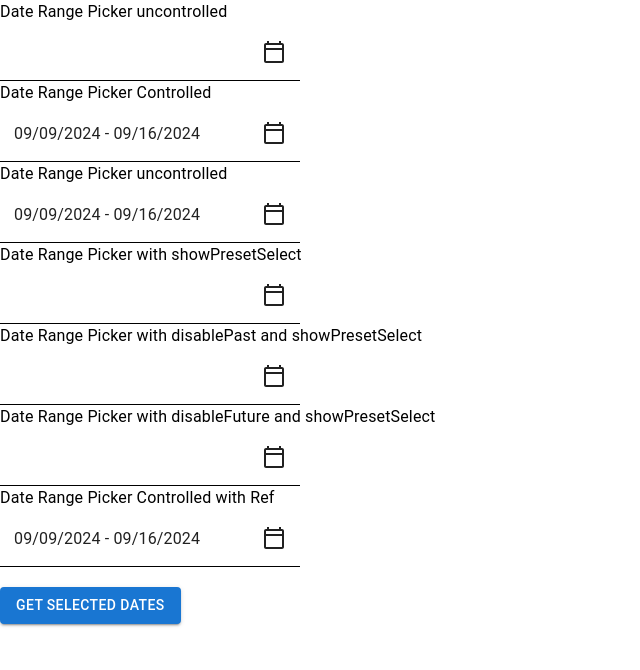
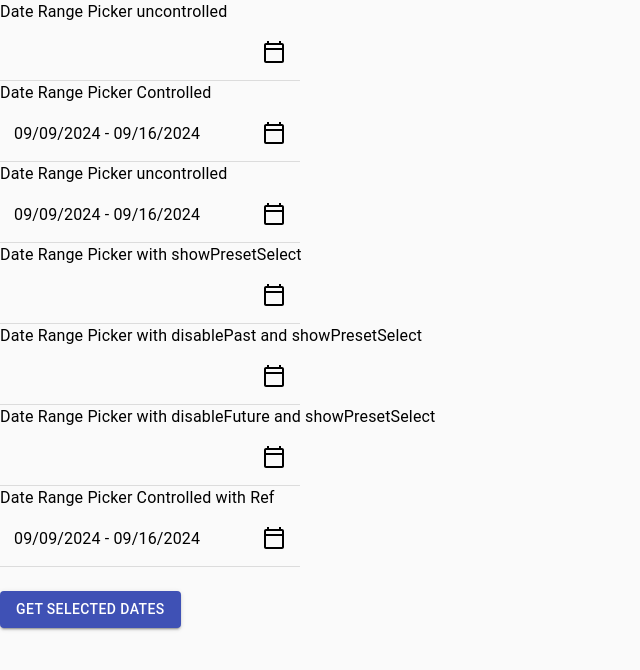
Before and after one commit to Vlasanya/DateRangeCalendar, a React (Create React App) app: page / in a window 1280 px wide. Shown: the top 670 px of the page, without its empty margins (0-640 px from the left). Built offline with nearby package versions, Linux system fonts and the light colour scheme.

Commit message:
fixed bugs

```diff
--- a/src/App.tsx
+++ b/src/App.tsx
@@ -6,9 +6,10 @@ import { Typography, Button } from "@mui/material";
 import moment, { Moment } from "moment";
 
 const App: React.FC = React.memo(() => {
-  const [selectedDates, setSelectedDates] = useState<
-    [Moment | null, Moment | null]
-  >([moment(), moment().add(7, "days")]);
+  const [selectedDates, setSelectedDates] = useState<[Moment | null, Moment | null]>([
+    moment(),
+    moment().add(7, "days"),
+  ]);
 
   const dateRangeRef = useRef<{
     getSelectedDates: () => [Moment | null, Moment | null];
@@ -20,6 +21,51 @@ const App: React.FC = React.memo(() => {
       console.log("Selected Dates from DateRangeInput:", dates);
     }
   };
+
+  const shortcutItems = [
+    {
+      label: "Today",
+      getValue: (): [Moment | null, Moment | null] => {
+        const today = moment();
+        return [today, today];
+      },
+    },
+    {
+      label: "One Day",
+      getValue: (): [Moment | null, Moment | null] => {
+        const today = moment();
+        return [today, today.clone().add(1, "day")];
+      },
+    },
+    {
+      label: "One Week",
+      getValue: (): [Moment | null, Moment | null] => {
+        const today = moment();
+        return [today, today.clone().add(7, "days")];
+      },
+    },
+    {
+      label: "One Month",
+      getValue: (): [Moment | null, Moment | null] => {
+        const today = moment();
+        return [today, today.clone().add(1, "month")];
+      },
+    },
+    {
+      label: "One Year",
+      getValue: (): [Moment | null, Moment | null] => {
+        const today = moment();
+        return [today, today.clone().add(1, "year")];
+      },
+    },
+    {
+      label: "Current Month",
+      getValue: (): [Moment | null, Moment | null] => {
+        const today = moment();
+        return [today.startOf("month"), today.endOf("month")];
+      },
+    },
+  ];
 
   return (
     <LocalizationProvider dateAdapter={AdapterMoment}>
@@ -34,56 +80,23 @@ const App: React.FC = React.memo(() => {
         <DateRangeInput defaultValue={[moment(), moment().add(7, "days")]} />
 
         <Typography>Date Range Picker with showPresetSelect</Typography>
-        <DateRangeInput
-          showPresetSelect
-          shortcutsItems={[
-            "One Week",
-            "One Month",
-            "Current Month",
-            "Today",
-            "One Year",
-            "One Day",
-          ]}
-        />
+        <DateRangeInput showPresetSelect shortcutsItems={shortcutItems} />
 
         <Typography>
           Date Range Picker with disablePast and showPresetSelect
         </Typography>
-        <DateRangeInput
-          showPresetSelect
-          disablePast
-          shortcutsItems={[
-            "One Week",
-            "One Month",
-            "Current Month",
-            "Today",
-            "One Year",
-            "One Day",
-          ]}
-        />
+        <DateRangeInput showPresetSelect disablePast shortcutsItems={shortcutItems} />
 
         <Typography>
           Date Range Picker with disableFuture and showPresetSelect
         </Typography>
-        <DateRangeInput
-          showPresetSelect
-          shortcutsItems={["One Week", "Current Month", "One Month"]}
-          disableFuture
-        />
+        <DateRangeInput showPresetSelect shortcutsItems={shortcutItems} disableFuture />
       </div>
       <div>
         <Typography>Date Range Picker Controlled with Ref</Typography>
-        <DateRangeInput
-          ref={dateRangeRef}
-          value={selectedDates}
-          onChange={setSelectedDates}
-        />
+        <DateRangeInput ref={dateRangeRef} value={selectedDates} onChange={setSelectedDates} />
         <br />
-        <Button
-          variant="contained"
-          color="primary"
-          onClick={handleGetSelectedDates}
-        >
+        <Button variant="contained" color="primary" onClick={handleGetSelectedDates}>
           Get Selected Dates
         </Button>
       </div>
--- /dev/null
+++ b/src/MainApp.js
@@ -0,0 +1,31 @@
+import * as React from "react";
+import { createTheme, ThemeProvider } from "@mui/material/styles";
+import { CssBaseline } from "@mui/material";
+import App from "./App";
+
+const theme = createTheme({
+  palette: {
+    primary: {
+      main: "#3f51b5",
+    },
+    secondary: {
+      main: "#f50057",
+    },
+    background: {
+      default: "#fafafa",
+    },
+    text: {
+      primary: "#000",
+      secondary: "#fff",
+    },
+  },
+});
+
+export default function MainApp() {
+  return (
+    <ThemeProvider theme={theme}>
+      <CssBaseline />
+      <App />
+    </ThemeProvider>
+  );
+}
--- a/src/components/dateRangeInput.tsx
+++ b/src/components/dateRangeInput.tsx
@@ -6,6 +6,7 @@ import {
   Popover,
   DialogActions,
   DialogContent,
+  useTheme,
 } from "@mui/material";
 import moment, { Moment } from "moment";
 import CalendarTodayOutlinedIcon from "@mui/icons-material/CalendarTodayOutlined";
@@ -14,8 +15,7 @@ import ShortcutsItemsSelect from "./presetSelect";
 
 interface ShortcutsItem {
   label: string;
-  adjustDays?: number;
-  adjustMonths?: number;
+  getValue: () => [Moment | null, Moment | null];
 }
 
 interface DateRangeInputProps {
@@ -25,18 +25,9 @@ interface DateRangeInputProps {
   showPresetSelect?: boolean;
   disableFuture?: boolean;
   disablePast?: boolean;
-  shortcutsItems?: string[];
+  shortcutsItems?: ShortcutsItem[];
   dateFormat?: string;
 }
-
-const SHORTCUTS_MAP: Record<string, ShortcutsItem> = {
-  "Today": { label: "Today", adjustDays: 0 },
-  "One Day": { label: "One Day", adjustDays: 1 },
-  "One Week": { label: "One Week", adjustDays: 7 },
-  "One Month": { label: "One Month", adjustMonths: 1 },
-  "One Year": { label: "One Year", adjustMonths: 12 },
-  "Current Month": { label: "Current Month" }
-};
 
 const DateRangeInput = forwardRef<unknown, DateRangeInputProps>(({
   value,
@@ -48,6 +39,7 @@ const DateRangeInput = forwardRef<unknown, DateRangeInputProps>(({
   shortcutsItems = [],
   dateFormat = "MM/DD/YYYY",
 }, ref) => {
+  const theme = useTheme();
   const defaultRef = useRef(defaultValue);
   const [selectedDates, setSelectedDates] = useState<[Moment | null, Moment | null]>(
     defaultRef.current
@@ -125,8 +117,6 @@ const DateRangeInput = forwardRef<unknown, DateRangeInputProps>(({
       : "";
   }, [selectedDates, dateFormat]);
 
-  const filteredShortcuts = shortcutsItems.map((name) => SHORTCUTS_MAP[name]).filter(Boolean);
-
   return (
     <Box>
       <TextField
@@ -152,7 +142,7 @@ const DateRangeInput = forwardRef<unknown, DateRangeInputProps>(({
           "&.Mui-focused .MuiOutlinedInput-notchedOutline": {
             border: "none",
           },
-          borderBottom: "1px solid",
+          borderBottom: `1px solid ${theme.palette.divider}`,
           borderRadius: 0,
         }}
       />
@@ -183,14 +173,17 @@ const DateRangeInput = forwardRef<unknown, DateRangeInputProps>(({
             {showPresetSelect && (
               <ShortcutsItemsSelect
                 onPresetSelect={handleShortcutSelect}
-                shortcutsItems={filteredShortcuts}
+                shortcutsItems={shortcutsItems}
                 disableFuture={disableFuture}
+                disablePast={disablePast}
               />
             )}
           </Box>
         </DialogContent>
         <DialogActions>
-          <Button onClick={handleCancel}>Cancel</Button>
+          <Button onClick={handleCancel} color="secondary">
+            Cancel
+          </Button>
           <Button
             onClick={handleApply}
             color="primary"
--- a/src/components/presetSelect.tsx
+++ b/src/components/presetSelect.tsx
@@ -4,8 +4,7 @@ import moment, { Moment } from "moment";
 
 interface ShortcutsItem {
   label: string;
-  adjustDays?: number;
-  adjustMonths?: number;
+  getValue: () => [Moment | null, Moment | null];
 }
 
 interface ShortcutsItemsSelectProps {
@@ -15,58 +14,56 @@ interface ShortcutsItemsSelectProps {
   shortcutsItems: ShortcutsItem[];
 }
 
-const ShortcutsItemsSelect: React.FC<ShortcutsItemsSelectProps> = React.memo(({
-  onPresetSelect,
-  disableFuture = false,
-  disablePast = false,
-  shortcutsItems,
-}) => {
+const ShortcutsItemsSelect: React.FC<ShortcutsItemsSelectProps> = React.memo(
+  ({ onPresetSelect, disableFuture = false, disablePast = false, shortcutsItems }) => {
+    const handleShortcutSelect = useCallback(
+      (item: ShortcutsItem) => {
+        let [start, end] = item.getValue();
+        const today = moment();
 
-  const handleShortcutSelect = useCallback((item: ShortcutsItem) => {
-    const today = moment();
-    let start: Moment | null = today.clone();
-    let end: Moment | null = today.clone();
+        if (!start || !end) {
+          return;
+        }
 
         if (item.label === "Current Month") {
           start = today.clone().startOf("month");
           end = today.clone().endOf("month");
 
-      if (disablePast && start.isBefore(today, "day")) {
+          if (disableFuture && !disablePast) {
+            end = today.clone();
+          } else if (disablePast && !disableFuture) {
             start = today.clone();
-      }
-
-      if (disableFuture && end.isAfter(today, "day")) {
-        end = today.clone();
-      }
-
-      if (disablePast && disableFuture) {
+          } else if (disablePast && disableFuture) {
             start = today.clone();
             end = today.clone();
           }
-    } else if (item.adjustDays !== undefined) {
+        } else {
+          const [defaultStart, defaultEnd] = item.getValue();
+
+          if (defaultStart && defaultEnd) {
             if (disableFuture) {
-        start = today.clone().subtract(item.adjustDays, 'days');
               end = today.clone();
+              const duration = moment.duration(defaultEnd.diff(defaultStart));
+              start = end.clone().subtract(duration);
             } else if (disablePast) {
               start = today.clone();
-        end = today.clone().add(item.adjustDays, 'days');
+              const duration = moment.duration(defaultEnd.diff(defaultStart));
+              end = start.clone().add(duration);
             } else {
-        end = today.clone().add(item.adjustDays, 'days');
+              [start, end] = [defaultStart, defaultEnd];
             }
-    } else if (item.adjustMonths !== undefined) {
-      if (disableFuture) {
-        start = today.clone().subtract(item.adjustMonths, 'months');
-        end = today.clone();
-      } else if (disablePast) {
-        start = today.clone();
-        end = today.clone().add(item.adjustMonths, 'months');
-      } else {
-        end = today.clone().add(item.adjustMonths, 'months');
           }
         }
 
         onPresetSelect([start, end]);
-  }, [disableFuture, disablePast, onPresetSelect]);
+      },
+      [onPresetSelect, disableFuture, disablePast]
+    );
+
+    const handleReset = useCallback(() => {
+      const today = moment();
+      onPresetSelect([today, today]);
+    }, [onPresetSelect]);
 
     return (
       <Box display="flex" flexDirection="column" alignItems="center" justifyContent="center">
@@ -75,8 +72,12 @@ const ShortcutsItemsSelect: React.FC<ShortcutsItemsSelectProps> = React.memo(({
             {item.label}
           </Button>
         ))}
+        <Button key="Reset" onClick={handleReset} color="secondary">
+          Reset
+        </Button>
       </Box>
     );
-});
+  }
+);
 
 export default ShortcutsItemsSelect;
--- a/src/index.js
+++ b/src/index.js
@@ -1,17 +1,17 @@
 import React from 'react';
 import ReactDOM from 'react-dom/client';
 import './index.css';
-import App from './App';
+import MainApp from './MainApp'; // Імпортуємо ваш компонент MainApp
 import reportWebVitals from './reportWebVitals';
 
 const root = ReactDOM.createRoot(document.getElementById('root'));
 root.render(
   <React.StrictMode>
-    <App />
+    <MainApp /> {/* Використовуємо MainApp замість App */}
   </React.StrictMode>
 );
 
-// If you want to start measuring performance in your app, pass a function
-// to log results (for example: reportWebVitals(console.log))
-// or send to an analytics endpoint. Learn more: https://bit.ly/CRA-vitals
+// Якщо ви хочете розпочати вимірювання продуктивності у вашій програмі, передайте функцію
+// для запису результатів (наприклад: reportWebVitals(console.log))
+// або надішліть на аналітичну кінцеву точку. Детальніше: https://bit.ly/CRA-vitals
 reportWebVitals();
```
Also changed, not shown: 2 other files (tests, documents, lock files or other folders). Lines whose indentation alone changed are shown as unchanged.
